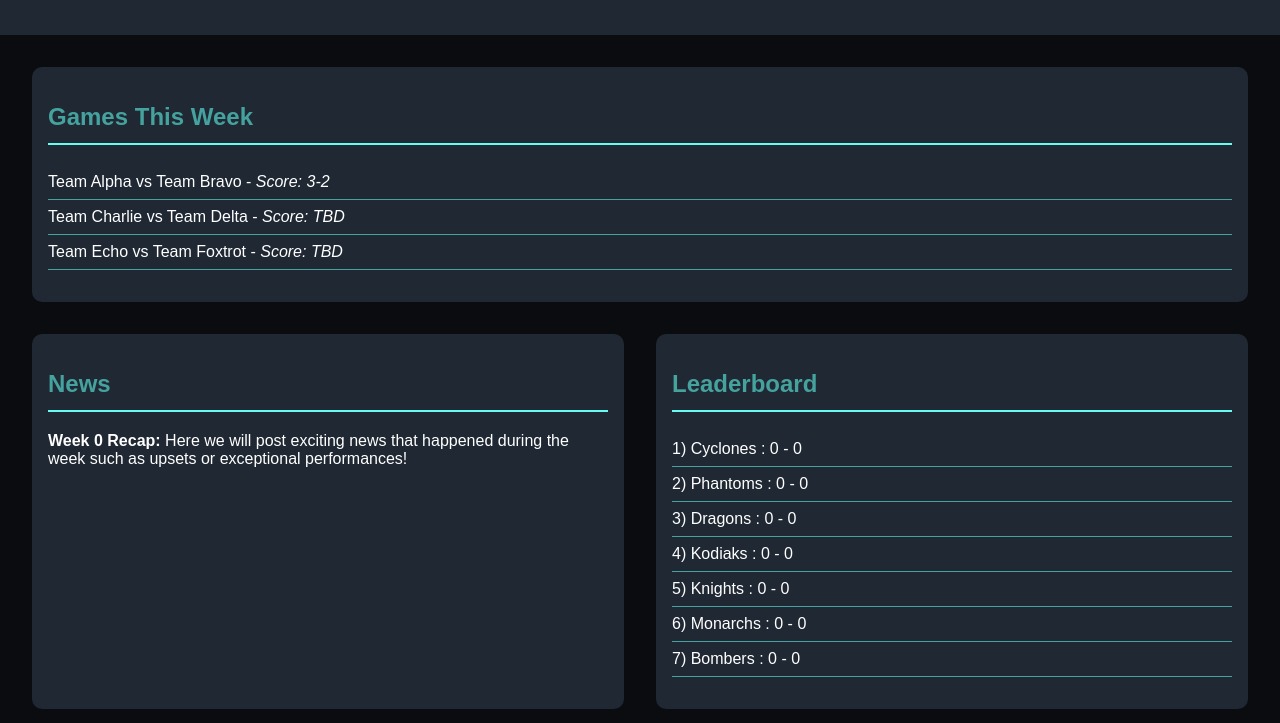
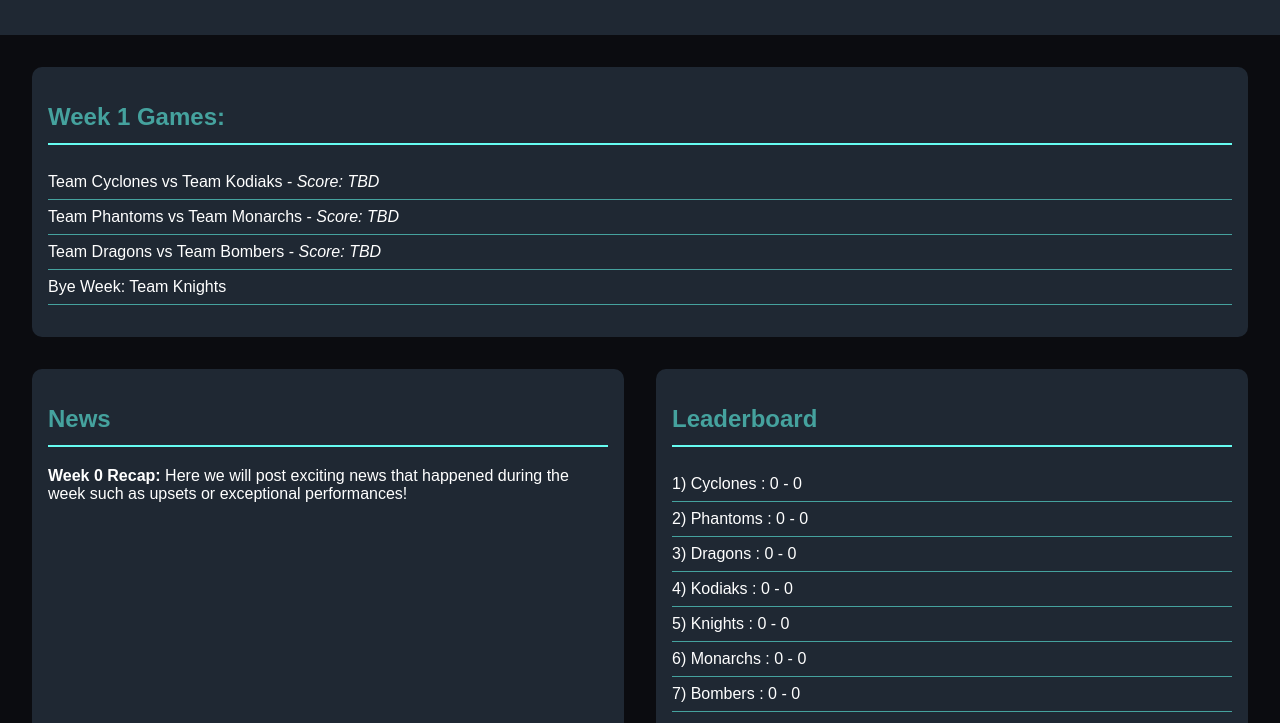
Before and after one commit to PureToastyGG/PureToastyGG.github.io, a plain HTML site: page index.html in a window 1280 px wide. Shown: the part 77-800 px from the top of the page. Drawn offline with Linux system fonts and the light colour scheme.

Commit message:
Update index.html

```diff
--- a/index.html
+++ b/index.html
@@ -68,11 +68,12 @@
 
   <main>
       <section style="grid-column: span 2;">
-        <h2>Games This Week</h2>
+        <h2>Week 1 Games:</h2>
         <ul>
-          <li>Team Alpha vs Team Bravo - <em>Score: 3-2</em></li>
-          <li>Team Charlie vs Team Delta - <em>Score: TBD</em></li>
-          <li>Team Echo vs Team Foxtrot - <em>Score: TBD</em></li>
+          <li>Team Cyclones vs Team Kodiaks - <em>Score: TBD</em></li>
+          <li>Team Phantoms vs Team Monarchs - <em>Score: TBD</em></li>
+          <li>Team Dragons vs Team Bombers - <em>Score: TBD</em></li>
+          <li>Bye Week: Team Knights </li>
         </ul>
     </section>
     <section>
```
